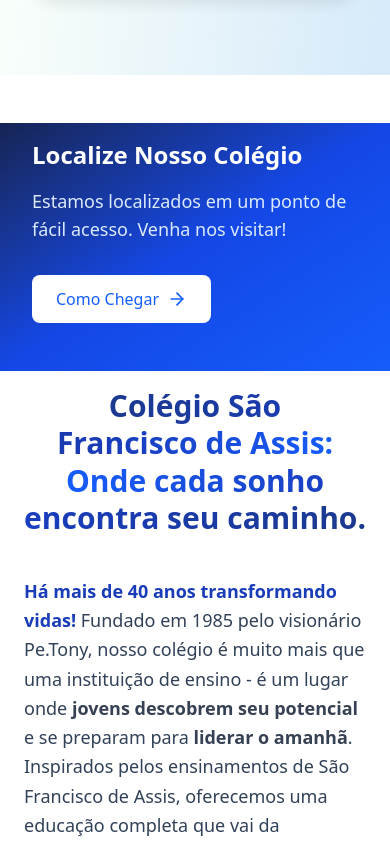
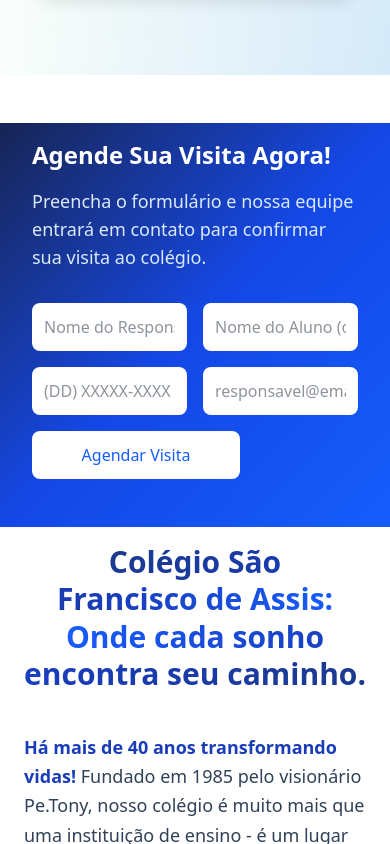
Before and after one commit to Colegio-Sao-Francisco-de-Assis-CSFA/CSFA-FRONTEND, a Next.js app: page / in a window 390 px wide. Shown: the part 2500-3344 px from the top of the page. Built offline with nearby package versions, Linux system fonts and the light colour scheme.

Commit message:
feat: call to action

```diff
--- a/src/app/api/actions/newsletter.ts
+++ b/src/app/api/actions/newsletter.ts
@@ -1,24 +1,14 @@
-// actions/newsletter.ts (ou app/actions.ts)
+// actions/newsletter.ts (ou o nome do seu arquivo de actions)
 'use server';
 
-// Você pode importar seus serviços de banco de dados, e-mail, etc. aqui
+// Importações de serviços de banco de dados, e-mail, etc.
 // import { saveEmailToDatabase } from '@/lib/db';
 // import { sendWelcomeEmail } from '@/lib/email';
 
 export async function subscribeToNewsletter(email: string) {
   console.log(`Server Action: Tentando inscrever o e-mail: ${email}`);
-
-  // Aqui você adicionaria sua lógica de backend:
-  // 1. Validar o e-mail
-  // 2. Salvar no banco de dados
-  // 3. Enviar um e-mail de confirmação
-  // 4. Lidar com erros (e-mail já cadastrado, erro de servidor, etc.)
-
   try {
-    // Exemplo simulado de operação de sucesso
-    // await saveEmailToDatabase(email);
-    // await sendWelcomeEmail(email);
-
+    // Lógica para salvar e-mail na newsletter
     console.log(`Server Action: E-mail ${email} inscrito com sucesso!`);
     return { success: true, message: 'Inscrição realizada com sucesso!' };
   } catch (error) {
@@ -27,9 +17,37 @@
   }
 }
 
-// Você pode ter outras Server Actions neste mesmo arquivo
-export async function registerVisit(name: string, date: string) {
-    console.log(`Server Action: Agendando visita para ${name} em ${date}`);
-    // Lógica para agendar visita
-    return { success: true, message: 'Visita agendada!' };
+// NOVA SERVER ACTION AJUSTADA PARA AGENDAMENTO DE VISITA
+export async function registerVisit(formData: FormData) {
+  const responsibleName = formData.get('responsibleName') as string;
+  const studentName = formData.get('studentName') as string;
+  const phone = formData.get('phone') as string;
+  const email = formData.get('email') as string;
+
+  console.log(`Server Action: Agendando visita para:`);
+  console.log(`  Responsável: ${responsibleName}`);
+  console.log(`  Aluno: ${studentName}`);
+  console.log(`  Celular: ${phone}`);
+  console.log(`  E-mail: ${email}`);
+
+  // Aqui você adicionaria sua lógica de backend real:
+  // 1. Validação mais robusta dos campos
+  // 2. Salvar no banco de dados
+  // 3. Enviar confirmação por e-mail ou SMS
+  // 4. Integrar com um sistema de agendamento (ex: Google Calendar API)
+
+  if (!responsibleName || !email || !phone) {
+    return { success: false, message: 'Campos obrigatórios (Nome Responsável, Celular, E-mail) não preenchidos.' };
+  }
+
+  try {
+    // Exemplo simulado de operação de sucesso
+    // await saveVisitToDatabase({ responsibleName, studentName, phone, email });
+    // await sendVisitConfirmationEmail(email, responsibleName);
+
+    return { success: true, message: 'Visita agendada com sucesso! Em breve entraremos em contato.' };
+  } catch (error) {
+    console.error(`Server Action: Erro ao agendar visita:`, error);
+    return { success: false, message: 'Ocorreu um erro ao agendar a visita. Tente novamente.' };
+  }
 }
--- a/src/app/page.tsx
+++ b/src/app/page.tsx
@@ -25,14 +25,12 @@
       <CallToActionSection
         type="map"
         variant="side-by-side"
-        content={{
-          title: 'Localize Nosso Colégio',
-          description: 'Estamos localizados em um ponto de fácil acesso. Venha nos visitar!',
-          buttonText: 'Como Chegar',
-          buttonHref: 'https://maps.app.goo.gl/seu-endereco-aqui', // Link para o Google Maps
+        map={{
+          mapSrc: 'https://www.google.com/maps/embed?pb=!1m18!1m12!1m3!1d3657.854612948639!2d-46.634739!3d-23.55052!2m3!1f0!2f0!3f0!3m2!1i1024!2i768!4f13.1!3m3!1m2!1s0x94ce59a3c220f86b%3A0x6b4a3a3a3b3c3d3e!2sCol%C3%A9gio%20Modelo%20XYZ!5e0!3m2!1spt-BR!2sbr!4v1701234567890!5m2!1spt-BR!2sbr', // Substitua pelo seu embed real
         }}
-        map={{
-          mapSrc: 'https://www.google.com/maps/embed?pb=!1m18!1m12!1m3!1d3657.489721087455!2d-46.635398!3d-23.55052!2m3!1f0!2f0!3f0!3m2!1i1024!2i768!4f13.1!3m3!1m2!1s0x94ce59a6c9d9d3d3%3A0x6b7b7b7b7b7b7b7b!2sSeu%20Col%C3%A9gio!5e0!3m2!1spt-BR!2sbr!4v1678901234567!5m2!1spt-BR!2sbr', // Exemplo de embed do Google Maps
+        visitForm={{
+          title: 'Agende Sua Visita Agora!',
+          description: 'Preencha o formulário e nossa equipe entrará em contato para confirmar sua visita ao colégio.',
         }}
       />
       <SobreColegioSection />
@@ -54,8 +52,7 @@
       {/* Exemplo de CTA de Newsletter */}
       <CallToActionSection
         type="newsletter"
-        variant="centered"
-        backgroundColor='bg-blue-600 flex flex-col items-center justify-center'
+        variant="side-by-side"
         newsletterProps={{
           title: 'Fique por Dentro das Novidades!',
           description: 'Assine nossa newsletter e receba notícias, eventos e dicas diretamente no seu e-mail.',
--- a/src/components/sections/CallToActionSection.tsx
+++ b/src/components/sections/CallToActionSection.tsx
@@ -1,5 +1,5 @@
 // components/sections/CallToActionSection.tsx
-// REMOVA O 'use client;' se quiser que seja um Server Component
+// REMOVA O 'use client;' se quiser que seja um Server Component (como discutido anteriormente)
 
 import React from 'react';
 import {
@@ -8,16 +8,16 @@
   CallToActionImage,
   CallToActionMap,
   CallToActionNewsletter,
+  CallToActionVisitForm,
   CallToActionContentProps,
   CallToActionImageProps,
   CallToActionMapProps,
-  CallToActionNewsletterProps,
+  CallToActionNewsletterProps, // MANTÉM AQUI
+  CallToActionVisitFormProps,
 } from '../site/CallToAction';
 import { ArrowRight } from 'lucide-react';
 
-// Importa a Server Action específica
 import { subscribeToNewsletter, registerVisit } from '@/app/api/actions/newsletter';
-// ... (Resto das suas interfaces e tipos permanecem os mesmos)
 
 interface BaseCallToActionSectionProps {
   variant: 'centered' | 'side-by-side';
@@ -32,24 +32,19 @@
 
 interface MapCallToActionProps extends BaseCallToActionSectionProps {
   type: 'map';
-  content: Omit<CallToActionContentProps, 'buttonIcon'>;
   map: CallToActionMapProps;
+  visitForm: Omit<CallToActionVisitFormProps, 'onSubmitAction'>;
 }
 
 interface NewsletterCallToActionProps extends BaseCallToActionSectionProps {
   type: 'newsletter';
-  // Não precisamos mais passar 'onSubmitAction' diretamente aqui.
-  // A ação é definida "implicitamente" pelo tipo.
-  // Poderíamos até ter uma prop para selecionar qual ação usar,
-  // mas vamos simplificar para o exemplo.
-  newsletterProps: Omit<CallToActionNewsletterProps, 'onSubmitAction'>;
+  newsletterProps: Omit<CallToActionNewsletterProps, 'onSubmitAction'>; // Continua omitindo apenas onSubmitAction
 }
 
 interface SimpleCallToActionProps extends BaseCallToActionSectionProps {
   type: 'simple';
   content: CallToActionContentProps;
 }
-
 
 type CallToActionSectionProps =
   | ImageCallToActionProps
@@ -73,13 +68,12 @@
   }
 
   if (props.type === 'map') {
-    // Para um CTA de mapa, talvez você queira agendar uma visita
-    // Você poderia ter outro formulário e uma Server Action para 'registerVisit'
     return (
       <CallToActionRoot variant={variant} backgroundColor={backgroundColor}>
-        <div className="md:w-1/2 mb-8 md:mb-0">
-          <CallToActionContent {...props.content} buttonIcon={ArrowRight} />
-        </div>
+        <CallToActionVisitForm
+          {...props.visitForm}
+          onSubmitAction={registerVisit}
+        />
         <CallToActionMap {...props.map} />
       </CallToActionRoot>
     );
@@ -88,10 +82,9 @@
   if (props.type === 'newsletter') {
     return (
       <CallToActionRoot variant={variant} backgroundColor={backgroundColor}>
-        {/* Passa a Server Action diretamente para o Client Component */}
         <CallToActionNewsletter
           {...props.newsletterProps}
-          onSubmitAction={subscribeToNewsletter} // A Server Action é passada aqui
+          onSubmitAction={subscribeToNewsletter}
         />
       </CallToActionRoot>
     );
--- a/src/components/site/CallToAction/CallToActionMap.tsx
+++ b/src/components/site/CallToAction/CallToActionMap.tsx
@@ -1,4 +1,4 @@
-// components/site/CallToAction/CallToActionMap.tsx
+'use client'; // Se este componente usa hooks de cliente (como `useState`, mas para `CallToActionMap` geralmente não é necessário)
 import React from 'react';
 import { CallToActionMapProps } from './types';
 
--- a/src/components/site/CallToAction/CallToActionNewsletter.tsx
+++ b/src/components/site/CallToAction/CallToActionNewsletter.tsx
@@ -3,17 +3,17 @@
 
 import React, { useState } from 'react';
 import { CallToActionNewsletterProps } from './types';
-import { useFormStatus } from 'react-dom'; // Hook para status de formulário com Server Actions
+import { useFormStatus } from 'react-dom';
 
-function SubmitButton() {
+function SubmitButton({ isTermsAccepted }: { isTermsAccepted: boolean }) {
   const { pending } = useFormStatus();
   return (
     <button
       type="submit"
-      className="bg-white transition-all duration-200 ease-in-out border hover:bg-gradient-to-bl hover:from-blue-900 hover:to-blue-600 hover:border-white text-blue-600 hover:text-white font-medium py-3 px-6 rounded-md "
-      disabled={pending} // Desabilita o botão enquanto a ação está pendente
+      className="bg-white cursor-pointer m-auto w-52 h-12 transition-all duration-200 ease-in-out border hover:bg-gradient-to-bl hover:from-blue-900 hover:to-blue-600 hover:border-white text-blue-600 hover:text-white font-medium py-3 px-6 rounded-md disabled:opacity-50 disabled:cursor-not-allowed" // Adicionado classes para disabled
+      disabled={pending || !isTermsAccepted} // Desabilita se pendente OU termos não aceitos
     >
-      {pending ? 'Enviando...' : 'Inscrever-se'} {/* Texto de carregamento */}
+      {pending ? 'Enviando...' : 'Inscrever-se'}
     </button>
   );
 }
@@ -25,17 +25,25 @@
   onSubmitAction,
 }) => {
   const [email, setEmail] = useState('');
-  const [message, setMessage] = useState(''); // Para feedback ao usuário
+  const [message, setMessage] = useState('');
   const [isSuccess, setIsSuccess] = useState<boolean | null>(null);
+  const [isTermsAccepted, setIsTermsAccepted] = useState(false); // Novo estado para o checkbox
 
-  // Ação a ser executada quando o formulário é submetido
   const formAction = async (formData: FormData) => {
-    setMessage(''); // Limpa mensagens anteriores
+    setMessage('');
     setIsSuccess(null);
 
     const submittedEmail = formData.get('email') as string;
+    const termsChecked = formData.get('termos') === 'on'; // Verifica se o checkbox está marcado
+
     if (!submittedEmail) {
       setMessage('Por favor, insira um e-mail válido.');
+      setIsSuccess(false);
+      return;
+    }
+
+    if (!termsChecked) { // Nova validação para os termos
+      setMessage('Você deve aceitar a Política de Privacidade para continuar.');
       setIsSuccess(false);
       return;
     }
@@ -46,6 +54,7 @@
       setMessage(result.message);
       setIsSuccess(true);
       setEmail('');
+      setIsTermsAccepted(false); // Resetar o checkbox após sucesso
     } else {
       setMessage(result.message);
       setIsSuccess(false);
@@ -53,24 +62,40 @@
   };
 
   return (
-    <div className="max-w-2xl mb-8 md:mb-0">
-      <h2 className="text-2xl md:text-4xl text-white font-extrabold mb-4">{title}</h2>
+    <div className="max-w-2xl mx-auto mb-8 md:mb-0"> {/* Adicionado mx-auto para centralização */}
+      <h2 className="text-2xl md:text-4xl text-white font-extrabold mb-4 text-center">{title}</h2> {/* Centralizado o título */}
       <p className="mb-8 text-lg text-center mx-auto pt-4 text-gray-100 max-w-lg">{description}</p>
-      {/* Use o atributo action do form para chamar a Server Action */}
-      <form action={formAction} className="flex flex-col sm:flex-row gap-4">
+
+      <form action={formAction} className="flex flex-col items-center gap-4"> {/* Ajustado para alinhar itens e criar espaçamento */}
+        <div className='flex flex-col w-full px-4 md:px-0 gap-2 items-center justify-center'> {/* Removido px-20, usando w-full e px-4 para responsividade */}
           <input
             type="email"
             name="email"
             placeholder={placeholderText}
             value={email}
             onChange={(e) => setEmail(e.target.value)}
-          className="flex-grow p-3 rounded-md text-gray-800 bg-white focus:outline-none focus:ring-2 focus:ring-blue-900"
+            className="w-full max-w-82 p-3 rounded-md text-gray-800 bg-white focus:outline-none focus:ring-2 focus:ring-blue-900"
             required
           />
-        <SubmitButton />
+
+          <label htmlFor="termos" className='p-2 flex gap-2 items-start justify-start text-start text-xs font-bold text-gray-200'>
+            <input
+              type="checkbox"
+              name="termos"
+              id="termos"
+              checked={isTermsAccepted} // Controlado pelo estado
+              onChange={(e) => setIsTermsAccepted(e.target.checked)} // Atualiza o estado
+              className="mt-1 shrink-0" // Ajuste para o checkbox não ficar esticado
+              required // Mantém o required HTML, mas a validação JS é mais robusta
+            />
+            Declaro estar ciente e aceito a Política de <br />
+            Privacidade do CSFA, em conformidade com a LGPD.
+          </label>
+        </div>
+        <SubmitButton isTermsAccepted={isTermsAccepted} /> {/* Passa o estado para o botão */}
       </form>
       {message && (
-        <p className={`mt-4 text-sm ${isSuccess ? 'text-green-200' : 'text-red-200'}`}>
+        <p className={`mt-4 text-sm text-center ${isSuccess ? 'text-green-200' : 'text-red-200'}`}>
           {message}
         </p>
       )}
--- /dev/null
+++ b/src/components/site/CallToAction/CallToActionVisitForm.tsx
@@ -0,0 +1,97 @@
+// components/site/CallToAction/CallToActionVisitForm.tsx
+'use client';
+
+import React, { useState } from 'react';
+import { useFormStatus } from 'react-dom';
+import { CallToActionVisitFormProps } from './types';
+
+// Componente para o botão de submissão (reutilizado)
+function SubmitButton() {
+  const { pending } = useFormStatus();
+  return (
+    <button
+      type="submit"
+      className="bg-white max-w-52 text-blue-600 hover:bg-blue-50 font-medium py-3 px-6 rounded-md transition-colors duration-300 w-full" // w-full para melhor responsividade
+      disabled={pending}
+    >
+      {pending ? 'Enviando...' : 'Agendar Visita'}
+    </button>
+  );
+}
+
+const CallToActionVisitForm: React.FC<CallToActionVisitFormProps> = ({
+  title,
+  description,
+  onSubmitAction,
+}) => {
+  const [message, setMessage] = useState('');
+  const [isSuccess, setIsSuccess] = useState<boolean | null>(null);
+
+  const formAction = async (formData: FormData) => {
+    setMessage('');
+    setIsSuccess(null);
+
+    const result = await onSubmitAction(formData);
+
+    if (result.success) {
+      setMessage(result.message);
+      setIsSuccess(true);
+      // Opcional: Resetar os campos do formulário aqui
+      const formElement = document.getElementById('visit-form') as HTMLFormElement;
+      if (formElement) formElement.reset();
+    } else {
+      setMessage(result.message);
+      setIsSuccess(false);
+    }
+  };
+
+  return (
+    <div className="md:w-1/2 mb-8 md:mb-0">
+      <h2 className="text-2xl md:text-4xl font-bold mb-4">{title}</h2>
+      <p className="mb-8 text-lg max-w-2xl text-blue-100">{description}</p>
+
+      <form id="visit-form" action={formAction} className="w-full flex flex-col gap-4">
+        <div className='w-full flex flex-row gap-4'>
+          <input
+            type="text"
+            name="responsibleName"
+            placeholder="Nome do Responsável"
+            className="p-3 w-1/2 rounded-md text-gray-800 bg-white focus:outline-none focus:ring-2 focus:ring-blue-800"
+            required
+          />
+          <input
+            type="text"
+            name="studentName"
+            placeholder="Nome do Aluno (opcional)"
+            className="p-3 w-1/2 rounded-md bg-white text-gray-800 focus:outline-none focus:ring-2 focus:ring-blue-400"
+          />
+        </div>
+        <div className='w-full flex flex-row gap-4'>
+          <input
+            type="tel"
+            name="phone"
+            placeholder="(DD) XXXXX-XXXX"
+            className="p-3 w-1/2 rounded-md bg-white text-gray-800 focus:outline-none focus:ring-2 focus:ring-blue-400"
+            required
+          />
+          <input
+            type="email"
+            name="email"
+            placeholder="responsavel@email.com"
+            className="p-3 w-1/2 rounded-md bg-white text-gray-800 focus:outline-none focus:ring-2 focus:ring-blue-400"
+            required
+          />
+        </div>
+        <SubmitButton />
+      </form>
+
+      {message && (
+        <p className={`mt-4 text-sm ${isSuccess ? 'text-green-200' : 'text-red-200'}`}>
+          {message}
+        </p>
+      )}
+    </div>
+  );
+};
+
+export default CallToActionVisitForm;
--- a/src/components/site/CallToAction/index.ts
+++ b/src/components/site/CallToAction/index.ts
@@ -5,9 +5,8 @@
 export { default as CallToActionImage } from './CallToActionImage';
 export { default as CallToActionMap } from './CallToActionMap';
 export { default as CallToActionNewsletter } from './CallToActionNewsletter';
+export { default as CallToActionVisitForm } from './CallToActionVisitForm'; // NOVO
 export * from './types';
-
-
 
 
     // {/* side-by-side - image */}
```
Also changed, not shown: src/components/site/CallToAction/types.ts (+7 -2 lines). Lines whose indentation alone changed are shown as unchanged.
